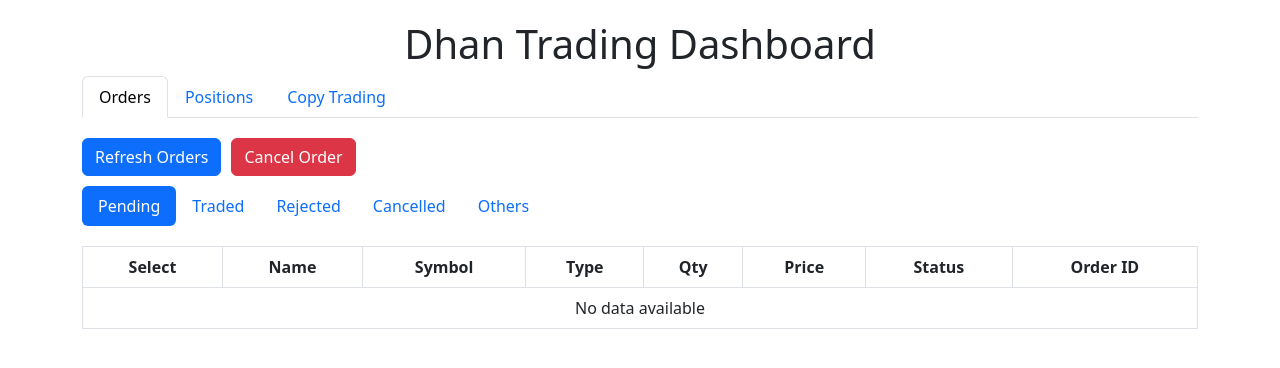
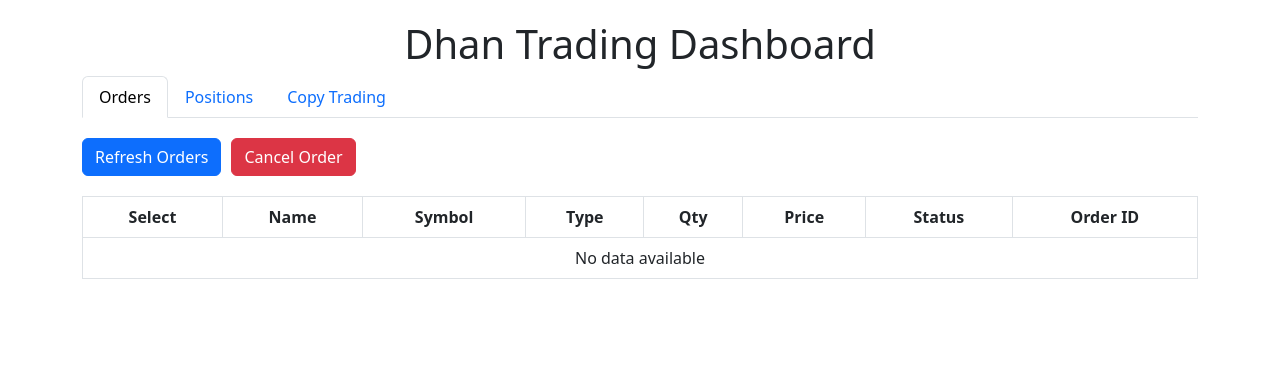
Before and after one commit to Pramod541988/dashboard, a Flask app: page / in a window 1280 px wide. Shown: the top 368 px of the page. Run offline with Flask 3, Linux system fonts and the light colour scheme; data that the repository does not hold is empty; parts of the project's set-up code (start-up, migrations or seed data) failed here and were passed over.

Commit message:
Update index.html

```diff
--- a/templates/index.html
+++ b/templates/index.html
@@ -34,7 +34,7 @@
     <div class="container">
         <h1 class="text-center">Dhan Trading Dashboard</h1>
 
-        <!-- Tabs for Orders, Positions & Copy Trading -->
+        <!-- Tabs -->
         <ul class="nav nav-tabs" id="dashboardTabs">
             <li class="nav-item">
                 <a class="nav-link active" data-bs-toggle="tab" href="#orders">Orders</a>
@@ -54,15 +54,6 @@
                     <button class="btn btn-primary" id="refreshOrders">Refresh Orders</button>
                     <button class="btn btn-danger" id="cancelOrder">Cancel Order</button>
                 </div>
-
-                <ul class="nav nav-pills mb-3">
-                    <li class="nav-item"><a class="nav-link active" data-bs-toggle="pill" href="#pending_orders">Pending</a></li>
-                    <li class="nav-item"><a class="nav-link" data-bs-toggle="pill" href="#traded_orders">Traded</a></li>
-                    <li class="nav-item"><a class="nav-link" data-bs-toggle="pill" href="#rejected_orders">Rejected</a></li>
-                    <li class="nav-item"><a class="nav-link" data-bs-toggle="pill" href="#cancelled_orders">Cancelled</a></li>
-                    <li class="nav-item"><a class="nav-link" data-bs-toggle="pill" href="#others_orders">Others</a></li>
-                </ul>
-
                 <div class="tab-content">
                     <div class="tab-pane fade show active" id="pending_orders">
                         <table class="table table-bordered">
@@ -70,38 +61,6 @@
                                 <tr><th>Select</th><th>Name</th><th>Symbol</th><th>Type</th><th>Qty</th><th>Price</th><th>Status</th><th>Order ID</th></tr>
                             </thead>
                             <tbody id="pending_orders_table"></tbody>
-                        </table>
-                    </div>
-                    <div class="tab-pane fade" id="traded_orders">
-                        <table class="table table-bordered">
-                            <thead>
-                                <tr><th>Select</th><th>Name</th><th>Symbol</th><th>Type</th><th>Qty</th><th>Price</th><th>Status</th><th>Order ID</th></tr>
-                            </thead>
-                            <tbody id="traded_orders_table"></tbody>
-                        </table>
-                    </div>
-                    <div class="tab-pane fade" id="rejected_orders">
-                        <table class="table table-bordered">
-                            <thead>
-                                <tr><th>Select</th><th>Name</th><th>Symbol</th><th>Type</th><th>Qty</th><th>Price</th><th>Status</th><th>Order ID</th></tr>
-                            </thead>
-                            <tbody id="rejected_orders_table"></tbody>
-                        </table>
-                    </div>
-                    <div class="tab-pane fade" id="cancelled_orders">
-                        <table class="table table-bordered">
-                            <thead>
-                                <tr><th>Select</th><th>Name</th><th>Symbol</th><th>Type</th><th>Qty</th><th>Price</th><th>Status</th><th>Order ID</th></tr>
-                            </thead>
-                            <tbody id="cancelled_orders_table"></tbody>
-                        </table>
-                    </div>
-                    <div class="tab-pane fade" id="others_orders">
-                        <table class="table table-bordered">
-                            <thead>
-                                <tr><th>Select</th><th>Name</th><th>Symbol</th><th>Type</th><th>Qty</th><th>Price</th><th>Status</th><th>Order ID</th></tr>
-                            </thead>
-                            <tbody id="others_orders_table"></tbody>
                         </table>
                     </div>
                 </div>
@@ -113,12 +72,6 @@
                     <button class="btn btn-primary" id="refreshPositions">Refresh Positions</button>
                     <button class="btn btn-danger" id="closePosition">Close Position</button>
                 </div>
-
-                <ul class="nav nav-pills mb-3">
-                    <li class="nav-item"><a class="nav-link active" data-bs-toggle="pill" href="#open_positions">Open</a></li>
-                    <li class="nav-item"><a class="nav-link" data-bs-toggle="pill" href="#closed_positions">Closed</a></li>
-                </ul>
-
                 <div class="tab-content">
                     <div class="tab-pane fade show active" id="open_positions">
                         <table class="table table-bordered">
@@ -128,16 +81,6 @@
                                 </tr>
                             </thead>
                             <tbody id="open_positions_table"></tbody>
-                        </table>
-                    </div>
-                    <div class="tab-pane fade" id="closed_positions">
-                        <table class="table table-bordered">
-                            <thead>
-                                <tr>
-                                    <th>Select</th><th>Name</th><th>Symbol</th><th>Quantity</th><th>Buy Avg</th><th>Sell Avg</th><th>Net Profit</th>
-                                </tr>
-                            </thead>
-                            <tbody id="closed_positions_table"></tbody>
                         </table>
                     </div>
                 </div>
@@ -172,7 +115,6 @@
         $(document).ready(function () {
             let isCopyTradingEnabled = false;
 
-            // Toggle Copy Trading
             $('#toggleCopyTrading').change(function () {
                 isCopyTradingEnabled = $(this).is(':checked');
                 $.post('/toggle_copy_trading', { enabled: isCopyTradingEnabled }, function (response) {
@@ -180,7 +122,6 @@
                 });
             });
 
-            // Refresh Copy Trading Trades
             $('#refreshCopyTrading').click(function () {
                 $.get('/get_copy_trading_trades', function (trades) {
                     let tableBody = $('#copy_trading_table');
```
